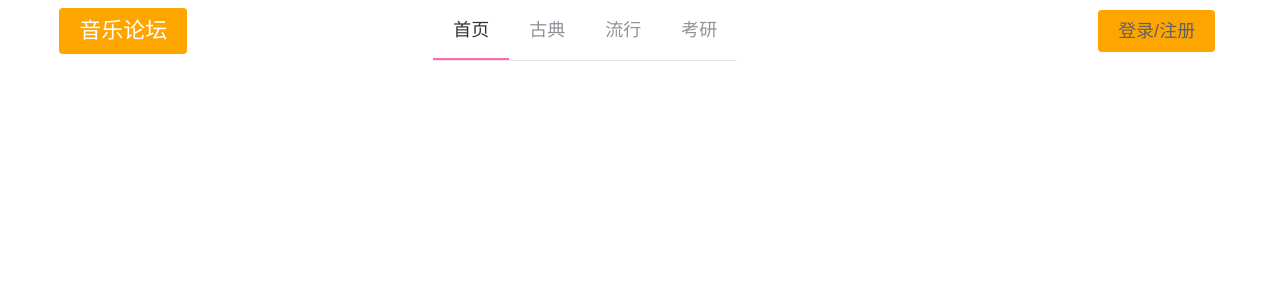
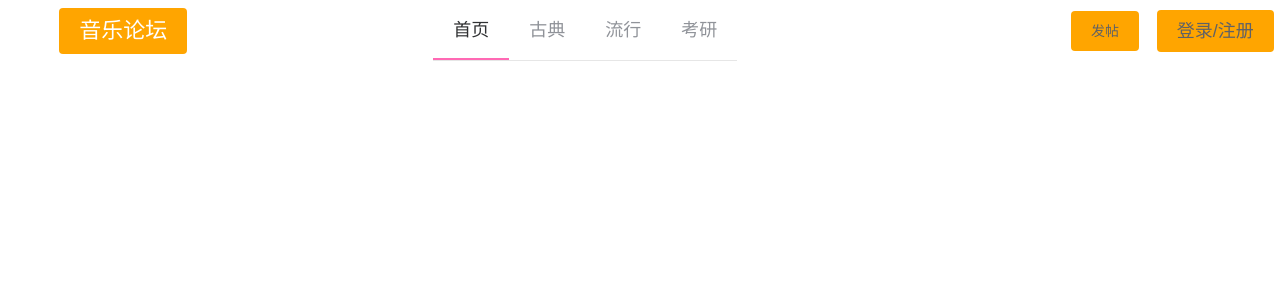
Before and after one commit to soaringwind/App, a Vue app in the folder app/: page /#/ in a window 1280 px wide. Shown: the top 300 px of the page. Built offline with nearby package versions, Linux system fonts and the light colour scheme.

Commit message:
Update HomeView.vue

```diff
--- a/app/src/views/HomeView.vue
+++ b/app/src/views/HomeView.vue
@@ -15,7 +15,14 @@
               </el-menu>
             </div>
           </el-col>
-          <el-col :span="4">
+          <el-col :span="2">
+            <div>
+              <router-link to="WritePost">
+                <el-button class="sendText" style="background: orange; border: 0px">发帖</el-button>
+              </router-link>
+            </div>
+          </el-col>
+          <el-col :span="2">
             <div>
               <el-button class="loginText" style="background: orange; border: 0px">登录/注册</el-button>
             </div>
```
